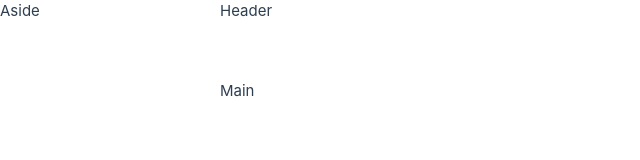
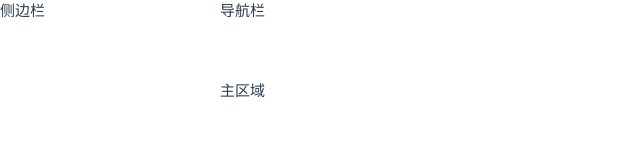
Before and after one commit to satorioh/chatgpt_vision-ui, a Vue app: page / in a window 1280 px wide. Shown: the top 160 px of the page, without its empty margins (0-640 px from the left). Built offline with nearby package versions, Linux system fonts and the light colour scheme.

Commit message:
feat(初始化): 添加页面框架

```diff
--- a/src/App.vue
+++ b/src/App.vue
@@ -1,10 +1,22 @@
 <template>
-  <AppContainer />
+  <AppContainer>
+    <template #sidebar>
+      <Sidebar />
+    </template>
+    <template #header>
+      <Header />
+    </template>
+    <template #main>
+      <Main />
+    </template>
+  </AppContainer>
 </template>
 
 <script setup lang="ts">
-import AppContainer from '@/components/layout/AppContainer.vue'
-import { RouterLink, RouterView } from 'vue-router'
+import AppContainer from "@/components/layout/AppContainer.vue"
+import Sidebar from "@/views/sidebar/Index.vue"
+import Header from "@/views/header/Index.vue"
+import Main from "@/views/main/Index.vue"
 </script>
 
 <style scoped></style>
--- a/src/components/layout/AppContainer.vue
+++ b/src/components/layout/AppContainer.vue
@@ -1,10 +1,16 @@
 <template>
   <div class="common-layout h-full">
     <el-container class="h-full">
-      <el-aside width="200px">Aside</el-aside>
+      <el-aside width="200px">
+        <slot name="sidebar"></slot>
+      </el-aside>
       <el-container>
-        <el-header>Header</el-header>
-        <el-main>Main</el-main>
+        <el-header>
+          <slot name="header"></slot>
+        </el-header>
+        <el-main>
+          <slot name="main"></slot>
+        </el-main>
       </el-container>
     </el-container>
   </div>
--- /dev/null
+++ b/src/views/header/Index.vue
@@ -0,0 +1,7 @@
+<template>
+  <div>导航栏</div>
+</template>
+
+<script setup lang="ts"></script>
+
+<style lang="scss" scoped></style>
--- /dev/null
+++ b/src/views/main/Index.vue
@@ -0,0 +1,7 @@
+<template>
+  <div>主区域</div>
+</template>
+
+<script setup lang="ts"></script>
+
+<style lang="scss" scoped></style>
--- /dev/null
+++ b/src/views/sidebar/Index.vue
@@ -0,0 +1,7 @@
+<template>
+  <div>侧边栏</div>
+</template>
+
+<script setup lang="ts"></script>
+
+<style lang="scss" scoped></style>
```
Also changed, not shown: .prettierrc.json.
